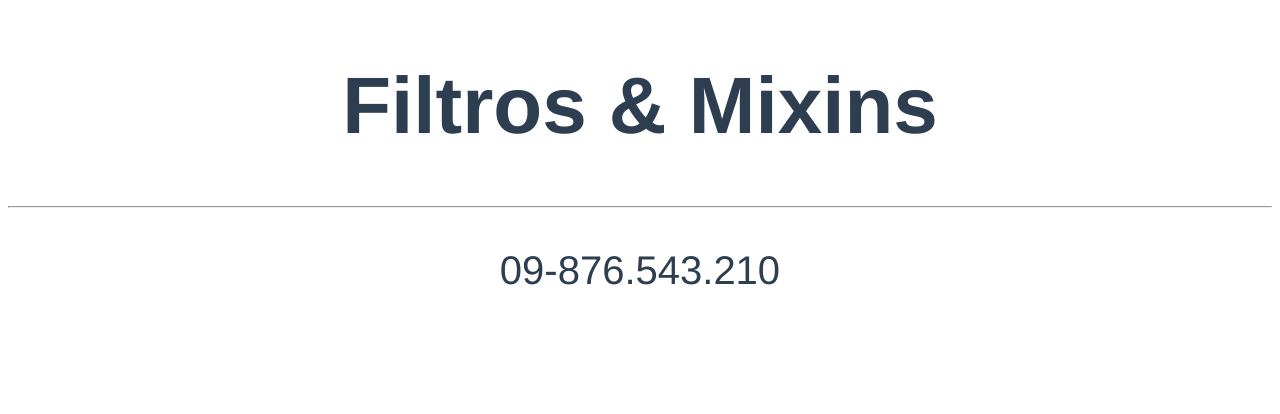
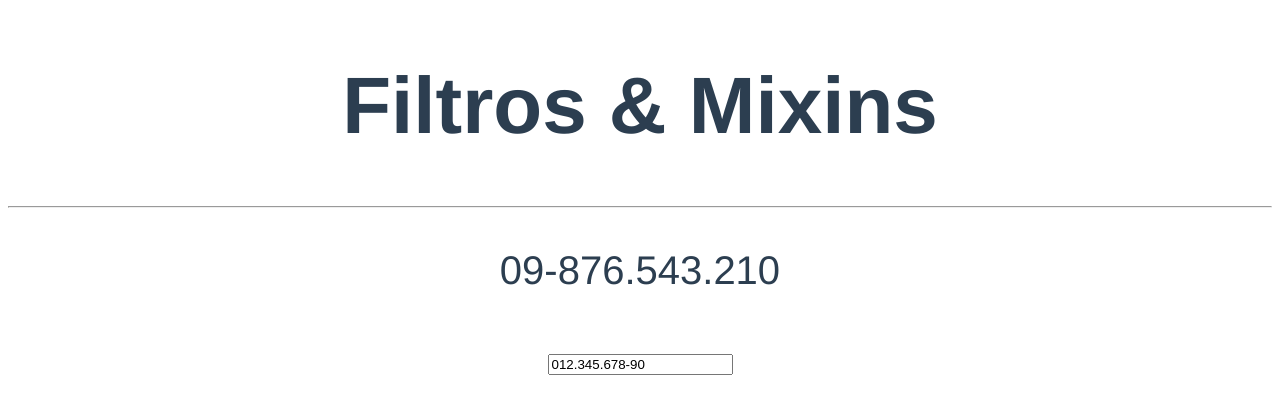
Before and after one commit to lmbaldi/curso-vue, a Vue app in the folder filtros-mixins/filtros-mixins-exercicios/: page / in a window 1280 px wide. Shown: the top 414 px of the page. Built offline with nearby package versions, Linux system fonts and the light colour scheme.

Commit message:
filter and v-bind

```diff
--- a/filtros-mixins/filtros-mixins-exercicios/src/App.vue
+++ b/filtros-mixins/filtros-mixins-exercicios/src/App.vue
@@ -2,8 +2,8 @@
   <div id="app">
     <h1>Filtros & Mixins</h1>
     <hr />
-	<p>{{ cpfUsuario | cpf | inverter}}</p>
-
+    <p>{{ cpfUsuario | cpf | inverter }}</p>
+    <input type="text" :value="cpfUsuario | cpf" />
   </div>
 </template>
 
@@ -36,4 +36,7 @@ export default {
   margin-top: 60px;
   font-size: 2.5rem;
 }
+input {
+  font-size: 2.5rm;
+}
 </style>
```
